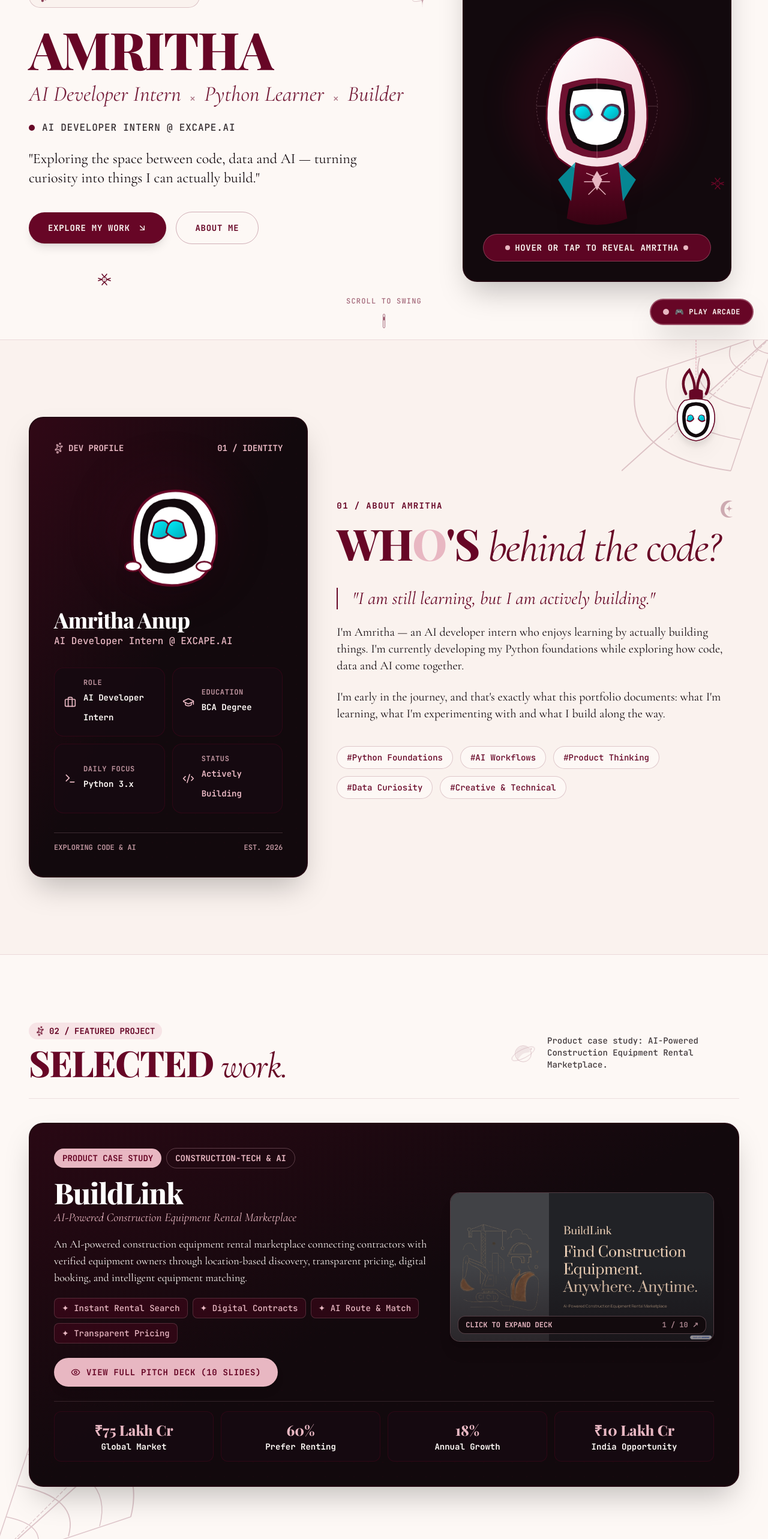
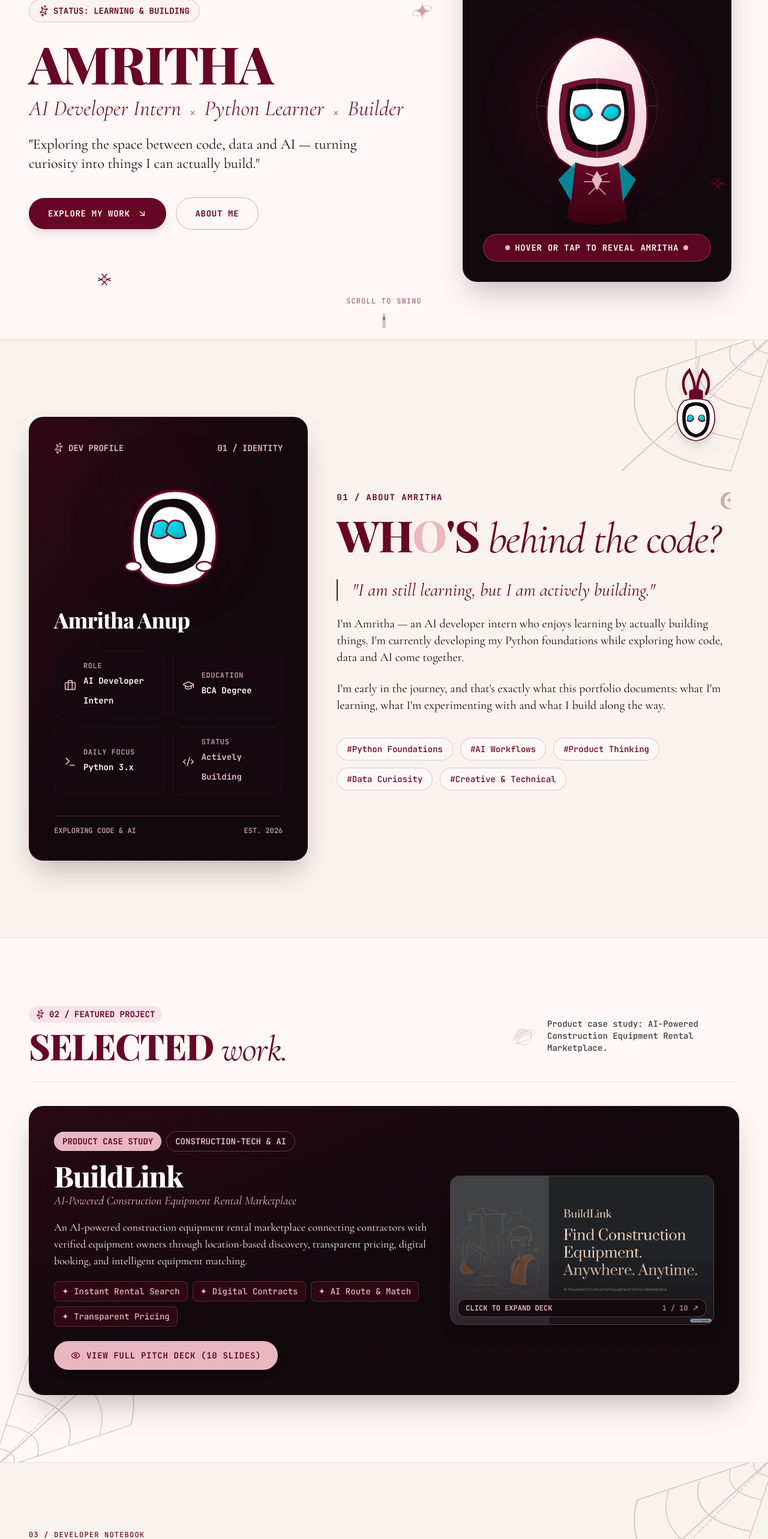
Before and after one commit to amrithaanup7-tech/portfolio, a React (Vite) app: page / in a window 1280 px wide. Shown: the part 234-2800 px from the top of the page at 60% size. Built offline with nearby package versions, Linux system fonts and the light colour scheme; a web font is replaced by a local one.

Commit message:
chore: remove redundant subtext lines, market stats strip, and floating button

```diff
--- a/src/App.tsx
+++ b/src/App.tsx
@@ -11,7 +11,6 @@ import { WritingSection } from './components/WritingSection';
 import { ContactSection } from './components/ContactSection';
 import { EasterEggs } from './components/EasterEggs';
 import { GwenArcadeGame } from './components/GwenArcadeGame';
-import { soundFx } from './utils/sound';
 
 export function App() {
   const [introFinished, setIntroFinished] = useState<boolean>(false);
@@ -39,23 +38,6 @@ export function App() {
         <ContactSection />
       </main>
 
-      {/* Floating Arcade Launcher Trigger */}
-      <button
-        onClick={() => {
-          soundFx.playClick();
-          setIsArcadeOpen(true);
-        }}
-        className="fixed bottom-6 right-6 z-40 flex items-center gap-2.5 px-4 sm:px-5 py-3 rounded-full bg-cherry text-cream dark:bg-blush dark:text-nearblack font-mono text-xs font-extrabold tracking-wider shadow-2xl border-2 border-blush/40 hover:scale-105 active:scale-95 transition-all group"
-        data-cursor="ARCADE 🎮"
-        title="Play Gwen Cyber Python Runner"
-      >
-        <span className="relative flex h-2.5 w-2.5">
-          <span className="animate-ping absolute inline-flex h-full w-full rounded-full bg-blush dark:bg-cherry opacity-75"></span>
-          <span className="relative inline-flex rounded-full h-2.5 w-2.5 bg-blush dark:bg-cherry"></span>
-        </span>
-        <span>🎮 PLAY ARCADE</span>
-      </button>
-
       {/* Gwen Arcade Game Modal */}
       <GwenArcadeGame isOpen={isArcadeOpen} onClose={() => setIsArcadeOpen(false)} />
 
--- a/src/components/AboutSection.tsx
+++ b/src/components/AboutSection.tsx
@@ -60,9 +60,6 @@ export const AboutSection: React.FC = () => {
                 <h3 className="text-3xl sm:text-4xl font-display font-extrabold text-white tracking-tight">
                   Amritha Anup
                 </h3>
-                <p className="text-base font-mono text-blush mt-1 font-medium">
-                  AI Developer Intern @ EXCAPE.AI
-                </p>
               </div>
 
               {/* Credential Grid Cards */}
--- a/src/components/FeaturedWork.tsx
+++ b/src/components/FeaturedWork.tsx
@@ -159,23 +159,6 @@ export const FeaturedWork: React.FC = () => {
               </div>
             </div>
           </div>
-
-          {/* Bottom Sleek Metric Strip */}
-          <div className="relative z-10 grid grid-cols-2 md:grid-cols-4 gap-3 pt-4 border-t border-blush/15 text-center">
-            {project.marketStats.map((item) => (
-              <div
-                key={item.label}
-                className="p-3.5 rounded-xl bg-nearblack-surface/90 border border-cherry/30 flex flex-col items-center justify-center"
-              >
-                <span className="text-xl sm:text-2xl font-display font-extrabold text-blush">
-                  {item.stat}
-                </span>
-                <span className="text-xs sm:text-sm font-mono font-semibold text-cream mt-0.5">
-                  {item.label}
-                </span>
-              </div>
-            ))}
-          </div>
         </motion.div>
 
       </div>
--- a/src/components/GwenReveal.tsx
+++ b/src/components/GwenReveal.tsx
@@ -109,9 +109,6 @@ export const GwenReveal: React.FC = () => {
               <p className="font-display font-extrabold text-2xl sm:text-3xl tracking-tight text-white">
                 Amritha Anup
               </p>
-              <p className="text-sm font-mono text-blush font-semibold">
-                AI Developer Intern @ EXCAPE.AI
-              </p>
             </div>
           </motion.div>
         )}
--- a/src/components/HeroSection.tsx
+++ b/src/components/HeroSection.tsx
@@ -52,22 +52,11 @@ export const HeroSection: React.FC = () => {
             </p>
           </motion.div>
 
-          {/* Subtext Company Reference */}
-          <motion.div
-            initial={{ opacity: 0, y: 20 }}
-            animate={{ opacity: 1, y: 0 }}
-            transition={{ duration: 0.6, delay: 0.2 }}
-            className="flex items-center gap-3 text-sm sm:text-base font-mono tracking-wider text-nearblack/85 dark:text-cream/85 font-medium"
-          >
-            <span className="w-2.5 h-2.5 rounded-full bg-cherry dark:bg-blush" />
-            <span>{PROFILE.companySubtext}</span>
-          </motion.div>
-
           {/* Hero Tagline */}
           <motion.p
             initial={{ opacity: 0, y: 20 }}
             animate={{ opacity: 1, y: 0 }}
-            transition={{ duration: 0.6, delay: 0.3 }}
+            transition={{ duration: 0.6, delay: 0.2 }}
             className="text-xl sm:text-2xl text-nearblack dark:text-cream max-w-xl font-normal leading-relaxed"
           >
             "{PROFILE.heroDescription}"
```
